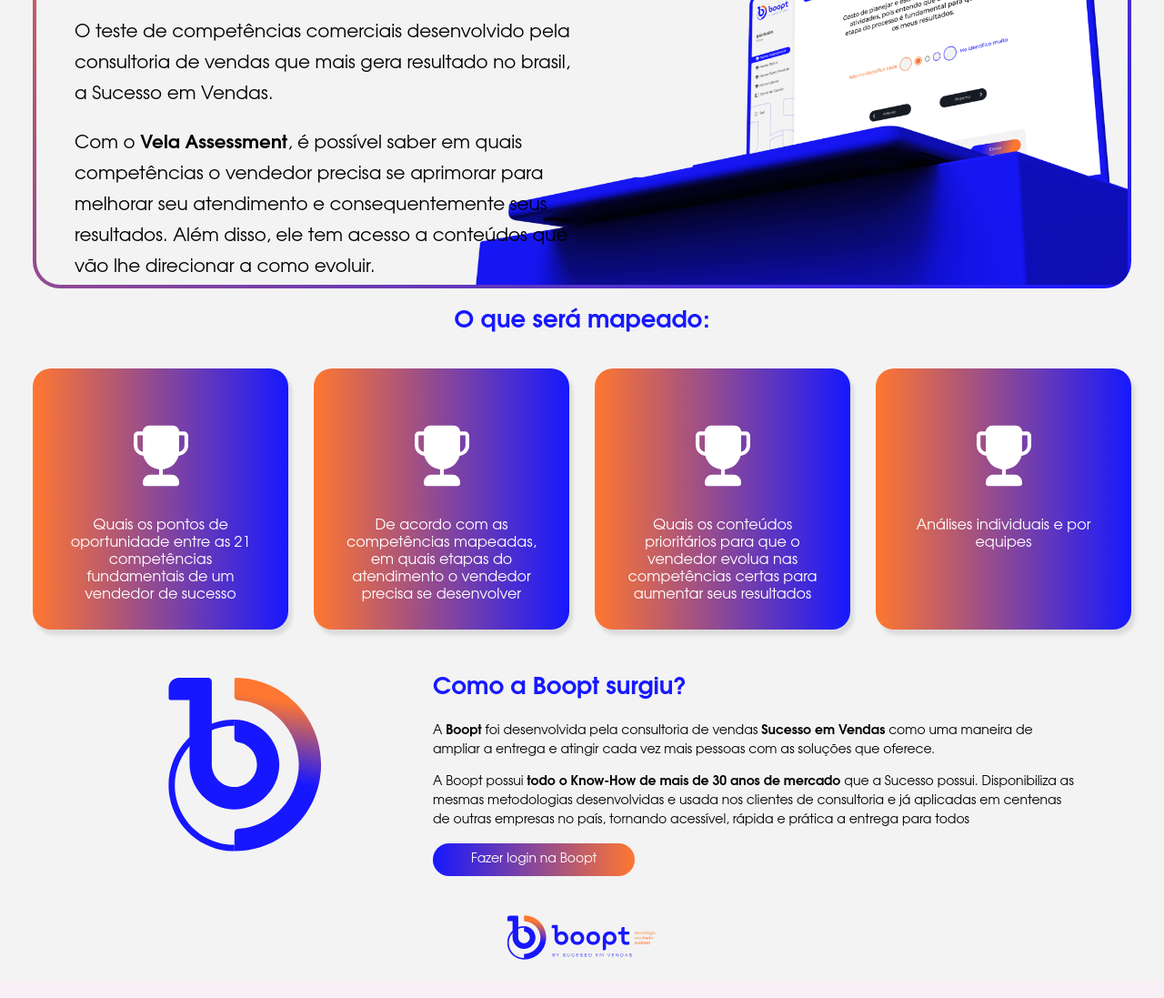
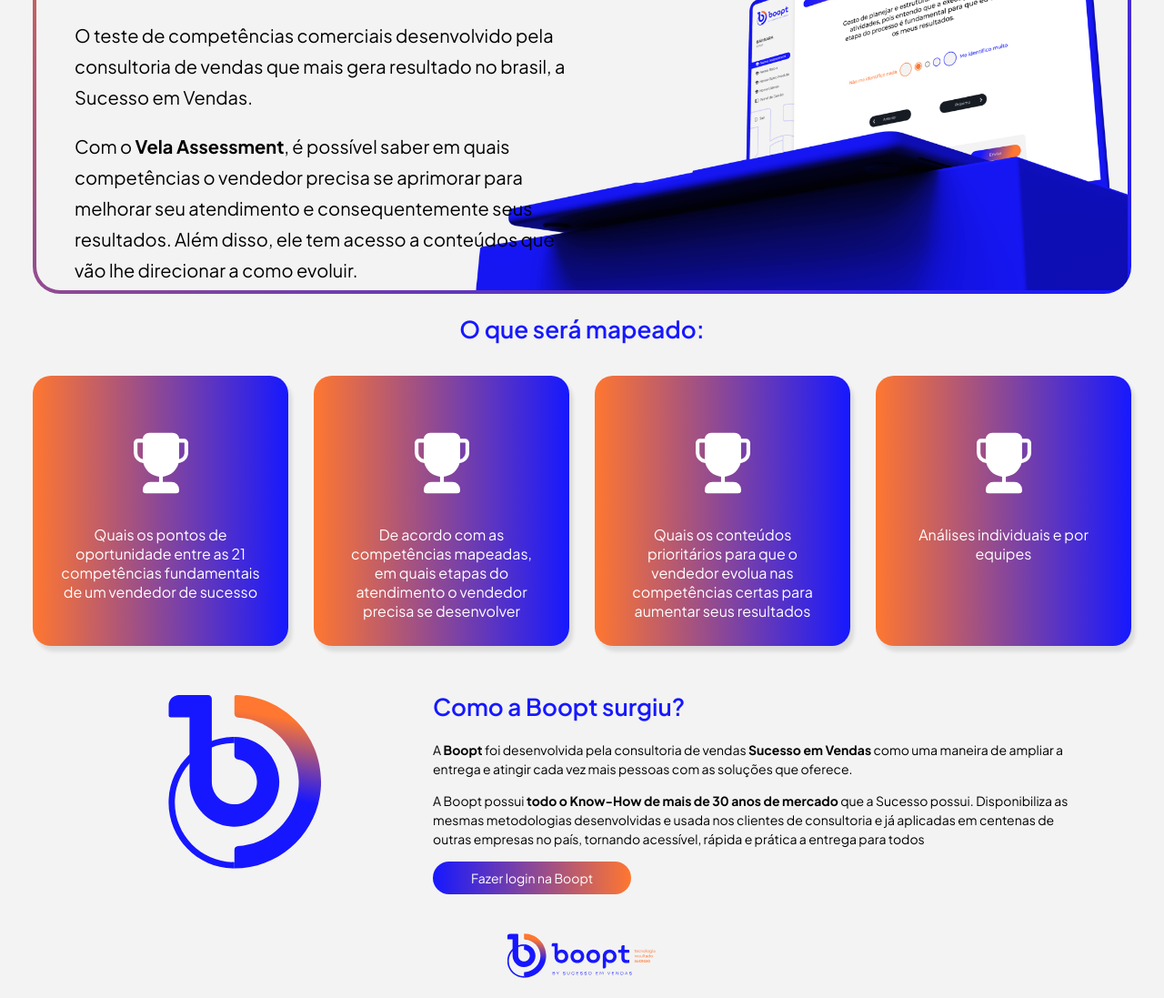
Before and after one commit to SV-I-T/Boopt, a Flask app: page / in a window 1280 px wide. Shown: the part 902-1999 px from the top of the page at 91% size. Before the commit the page ends 1957 px from the top, so only its background shows below. Run offline with Flask 3, Linux system fonts and the light colour scheme; parts of the project's set-up code (start-up, migrations or seed data) failed here and were passed over.

Commit message:
estilos da vela e fonte alterada

```diff
--- a/src/assets/styles/botoes.css
+++ b/src/assets/styles/botoes.css
@@ -84,3 +84,13 @@ button {
 .mantine-Button-label {
     font-weight: 400;
 }
+
+.btn-vela {
+    background-color: transparent;
+    background: linear-gradient(90deg, var(--laranja-vela), var(--amarelo-vela)) no-repeat border-box;
+    color: #fff;
+}
+
+.btn-vela:hover {
+    background-size: 200%;
+}
--- a/src/assets/styles/style.css
+++ b/src/assets/styles/style.css
@@ -5,6 +5,8 @@
     --preto-sv: #171C24;
     --input-bg: #fff;
     --off-white: #f3f3f3;
+    --amarelo-vela: #FAC82C;
+    --laranja-vela: #FE7631;
     --max-size: 1200px;
     --navbar-width: 300px;
     --burger-header-height: 50px;
@@ -31,7 +33,7 @@
 }
 
 *:not(.ag-icon, .ag-checkbox-input-wrapper) {
-    font-family: Montserrat, Avenir, Corbel, 'URW Gothic', source-sans-pro, sans-serif !important
+    font-family: "Plus Jakarta Sans", Avenir, Corbel, 'URW Gothic', source-sans-pro, sans-serif, system-ui !important
 }
 
 body {
```
Also changed, not shown: 1 other file.
